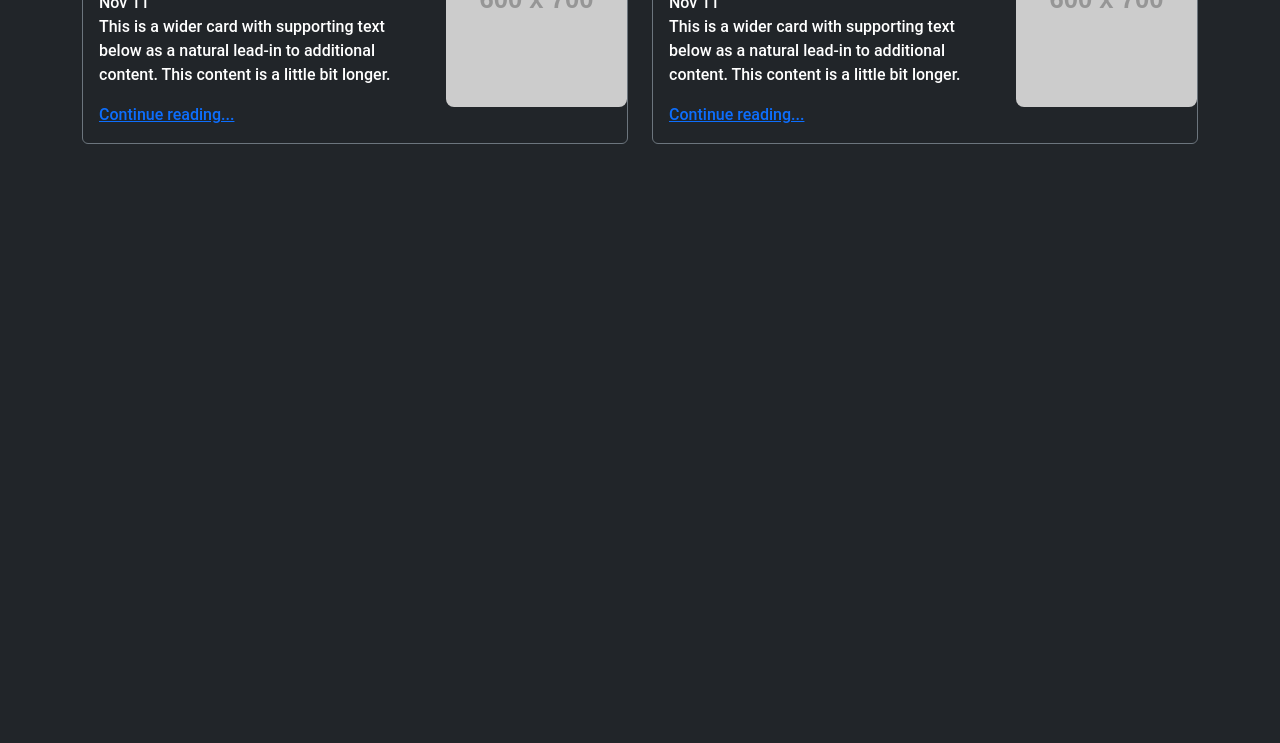
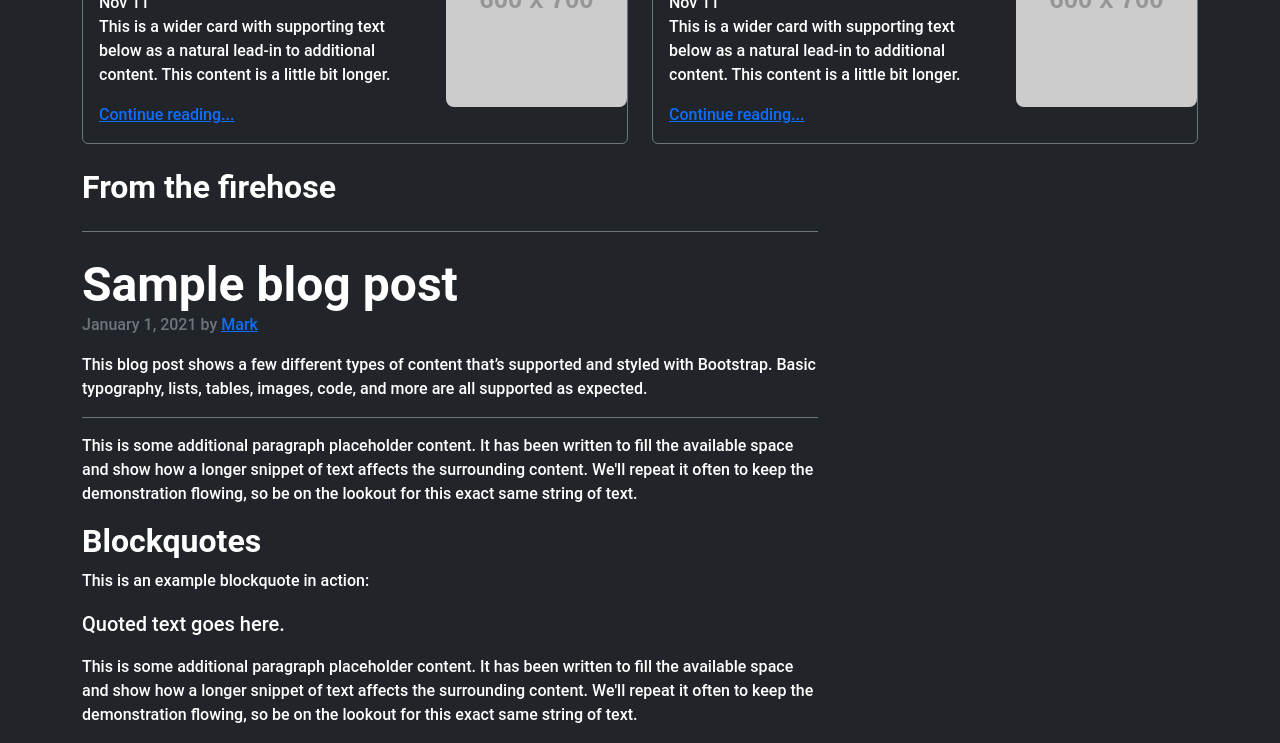
Before and after one commit to metacube-manthan-rajoria/GET_003_Chapter_004, a plain HTML site: page index.html in a window 1280 px wide. Shown: the part 668-1411 px from the top of the page. Before the commit the page ends 836 px from the top, so only its background shows below. Drawn offline with nearby package versions, Linux system fonts and the light colour scheme; placeholder pictures from the web are drawn by us.

Commit message:
Added blockquote section

```diff
--- a/index.html
+++ b/index.html
@@ -133,6 +133,28 @@
           </div>
         </div>
       </section>
+
+      <section id="content" class="row">
+        <div class="col-8">
+          <h3 class="fs-2 fw-bolder border-bottom border-secondary pb-4">From the firehose</h3>
+          <h1 class="display-5 fw-bolder pt-3 pb-0 mb-0">Sample blog post</h1>
+          <span class="text-secondary">January 1, 2021 by </span><a href="#" class="text-primary text-decoration-underline">Mark</a>
+          <p class="my-3 border-bottom border-secondary pb-3">
+            This blog post shows a few different types of content that’s supported and styled with Bootstrap. Basic typography, lists, tables, images, code, and more are all supported as expected.
+          </p>
+          <p class="my-3">
+            This is some additional paragraph placeholder content. It has been written to fill the available space and show how a longer snippet of text affects the surrounding content. We'll repeat it often to keep the demonstration flowing, so be on the lookout for this exact same string of text.
+          </p>
+          <h2 class="fs-2 fw-bold">Blockquotes</h2>
+          <p>This is an example blockquote in action:</p>
+          <p class="blockquote">Quoted text goes here.</p>
+          <p class="my-3">
+            This is some additional paragraph placeholder content. It has been written to fill the available space and show how a longer snippet of text affects the surrounding content. We'll repeat it often to keep the demonstration flowing, so be on the lookout for this exact same string of text.
+          </p>
+        </div>
+
+        <div class="col-4"></div>
+      </section>
     </main>
 
     <footer></footer>
```
